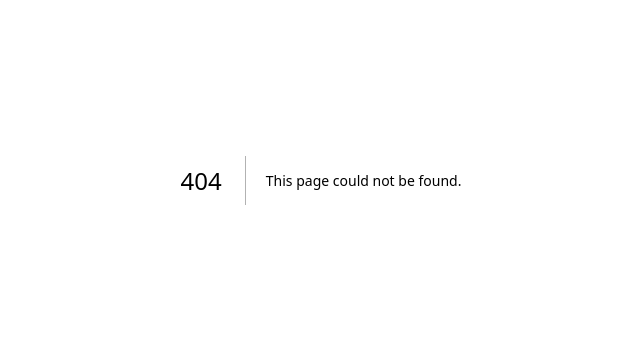
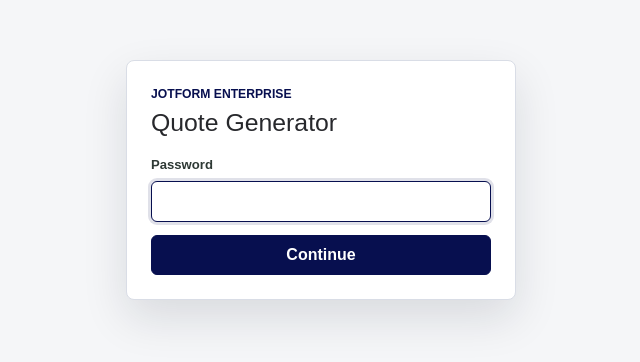
Before and after one commit to iremtasdemr/jotform-bdm-quote-generator, a Next.js app: page /access in a window 1280 px wide. Before the commit this address had no page. Shown: the part 220-582 px from the top of the page, without its empty margins (319-959 px from the left). Built offline with nearby package versions, Linux system fonts and the light colour scheme.

Commit message:
Add app password gate

```diff
--- /dev/null
+++ b/app/access-auth.ts
@@ -0,0 +1,36 @@
+import { createHash, timingSafeEqual } from "node:crypto";
+
+export const accessCookieName = "jotform_quote_access";
+
+export function configuredAccessPassword() {
+  return process.env.QUOTE_ACCESS_PASSWORD?.trim() || "";
+}
+
+export function isAccessProtectionEnabled() {
+  return configuredAccessPassword().length > 0;
+}
+
+export function accessToken() {
+  return createHash("sha256")
+    .update(`jotform-quote-access:${configuredAccessPassword()}`)
+    .digest("hex");
+}
+
+export function isValidAccessPassword(value: string) {
+  return safeEqual(value, configuredAccessPassword());
+}
+
+export function isValidAccessToken(value = "") {
+  return safeEqual(value, accessToken());
+}
+
+function safeEqual(left: string, right: string) {
+  if (!left || !right) return false;
+
+  const leftBuffer = Buffer.from(left);
+  const rightBuffer = Buffer.from(right);
+
+  if (leftBuffer.length !== rightBuffer.length) return false;
+
+  return timingSafeEqual(leftBuffer, rightBuffer);
+}
--- /dev/null
+++ b/app/access/page.tsx
@@ -0,0 +1,43 @@
+export default async function AccessPage({
+  searchParams,
+}: {
+  searchParams: Promise<{ error?: string }>;
+}) {
+  const { error } = await searchParams;
+  const message =
+    error === "missing"
+      ? "Password protection is not configured yet."
+      : error === "invalid"
+        ? "Incorrect password. Please try again."
+        : "";
+
+  return (
+    <main className="access-page">
+      <section className="access-panel" aria-labelledby="access-title">
+        <p className="access-kicker">Jotform Enterprise</p>
+        <h1 id="access-title">Quote Generator</h1>
+        <form className="access-form" action="/api/access" method="post">
+          <label className="field-label">
+            Password
+            <input
+              className="field"
+              name="password"
+              type="password"
+              autoComplete="current-password"
+              autoFocus
+              required
+            />
+          </label>
+          {message ? (
+            <p className="access-error" role="alert">
+              {message}
+            </p>
+          ) : null}
+          <button className="primary-button" type="submit">
+            Continue
+          </button>
+        </form>
+      </section>
+    </main>
+  );
+}
--- /dev/null
+++ b/app/api/access/route.ts
@@ -0,0 +1,41 @@
+import { NextRequest, NextResponse } from "next/server";
+import {
+  accessCookieName,
+  accessToken,
+  configuredAccessPassword,
+  isValidAccessPassword,
+} from "../../access-auth";
+
+const accessDurationSeconds = 60 * 60 * 24 * 7;
+
+export async function POST(request: NextRequest) {
+  const formData = await request.formData();
+  const password = String(formData.get("password") || "");
+
+  if (!configuredAccessPassword()) {
+    return redirectToAccess(request, "missing");
+  }
+
+  if (!isValidAccessPassword(password)) {
+    return redirectToAccess(request, "invalid");
+  }
+
+  const response = NextResponse.redirect(new URL("/", request.url), 303);
+
+  response.cookies.set(accessCookieName, accessToken(), {
+    httpOnly: true,
+    maxAge: accessDurationSeconds,
+    path: "/",
+    sameSite: "lax",
+    secure: process.env.NODE_ENV === "production",
+  });
+
+  return response;
+}
+
+function redirectToAccess(request: NextRequest, error: string) {
+  const url = new URL("/access", request.url);
+  url.searchParams.set("error", error);
+
+  return NextResponse.redirect(url, 303);
+}
--- a/app/globals.css
+++ b/app/globals.css
@@ -51,6 +51,52 @@
   color: inherit;
 }
 
+.access-page {
+  display: grid;
+  min-height: 100vh;
+  place-items: center;
+  background: var(--background);
+  padding: 1.5rem;
+}
+
+.access-panel {
+  width: min(100%, 390px);
+  border: 1px solid var(--line);
+  border-radius: 8px;
+  background: #ffffff;
+  padding: 1.5rem;
+  box-shadow: 0 18px 45px rgba(17, 24, 39, 0.12);
+}
+
+.access-kicker {
+  margin: 0 0 0.35rem;
+  color: var(--brand);
+  font-size: 0.76rem;
+  font-weight: 800;
+  letter-spacing: 0;
+  text-transform: uppercase;
+}
+
+.access-panel h1 {
+  margin: 0;
+  color: var(--ink);
+  font-size: 1.55rem;
+  line-height: 1.15;
+}
+
+.access-form {
+  display: grid;
+  gap: 0.8rem;
+  margin-top: 1.1rem;
+}
+
+.access-error {
+  margin: 0;
+  color: #a42929;
+  font-size: 0.82rem;
+  font-weight: 800;
+}
+
 .proposal-app {
   display: grid;
   height: 100vh;
--- /dev/null
+++ b/proxy.ts
@@ -0,0 +1,37 @@
+import { NextRequest, NextResponse } from "next/server";
+import {
+  accessCookieName,
+  isAccessProtectionEnabled,
+  isValidAccessToken,
+} from "./app/access-auth";
+
+const publicAssetPattern = /\.(?:avif|gif|ico|jpg|jpeg|png|svg|txt|webp)$/i;
+
+export function proxy(request: NextRequest) {
+  if (!isAccessProtectionEnabled()) return NextResponse.next();
+
+  const { pathname } = request.nextUrl;
+
+  if (
+    pathname === "/access" ||
+    pathname === "/api/access" ||
+    pathname.startsWith("/_next/") ||
+    publicAssetPattern.test(pathname)
+  ) {
+    return NextResponse.next();
+  }
+
+  const token = request.cookies.get(accessCookieName)?.value;
+
+  if (isValidAccessToken(token)) return NextResponse.next();
+
+  const accessUrl = request.nextUrl.clone();
+  accessUrl.pathname = "/access";
+  accessUrl.search = "";
+
+  return NextResponse.redirect(accessUrl);
+}
+
+export const config = {
+  matcher: ["/((?!_next/static|_next/image|favicon.ico).*)"],
+};
--- a/tsconfig.json
+++ b/tsconfig.json
@@ -27,6 +27,7 @@
     "app/**/*.ts",
     "app/**/*.tsx",
     "next.config.ts",
+    "proxy.ts",
     ".next/types/**/*.ts",
     ".next/dev/types/**/*.ts"
   ],
```
Also changed, not shown: 1 other file (tests, documents, lock files or other folders).
